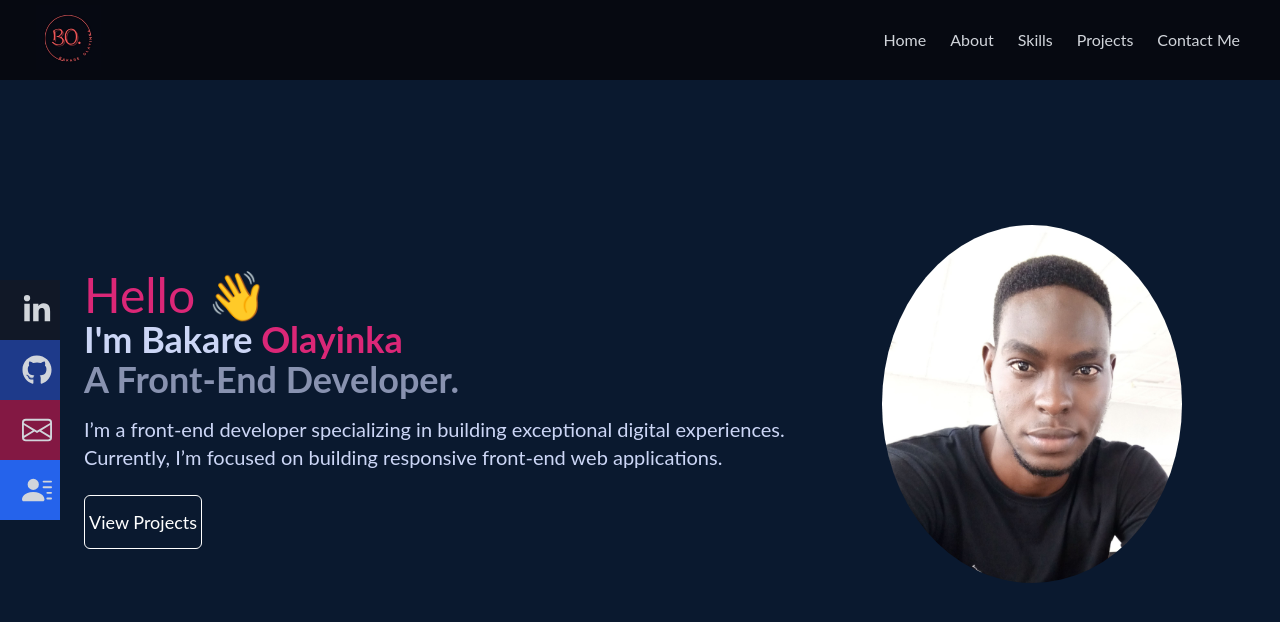
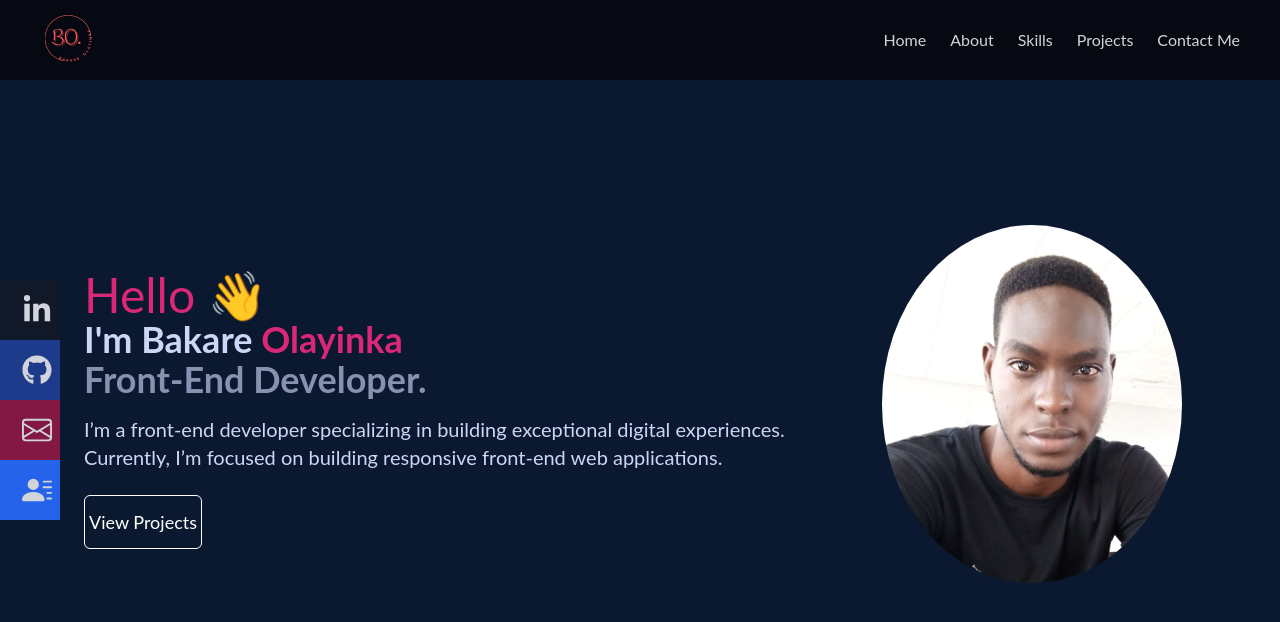
Before and after one commit to YhinkaDevOps/React-Portfolio, a React (Create React App) app: page / in a window 1280 px wide. Shown: the top 622 px of the page. Built offline with nearby package versions, Linux system fonts and the light colour scheme.

Commit message:
making changes to home texts

```diff
--- a/src/components/Home.js
+++ b/src/components/Home.js
@@ -16,7 +16,7 @@ const Home = () => {
                I'm Bakare <span className='name_span'>Olayinka</span>
             </h1>
             <h2 className='text-2xl sm:text-4xl md:text-3xl font-bold text-[#8892b0] leading-7 lg:text-4xl 2xl:text-7xl'>
-                 A Front-End Developer.
+               Front-End Developer.
             </h2>
             <p className='text-[#ccd6f6] py-4 max-w-[800px] leading-4 xl:text-xl xl:max-w[800px] xs:text-base lg:text-lg 2xl:text-2xl 2xl:max-w-[1000px] description' >
                 I’m a front-end developer specializing in building exceptional digital experiences. Currently, I’m focused on
```
